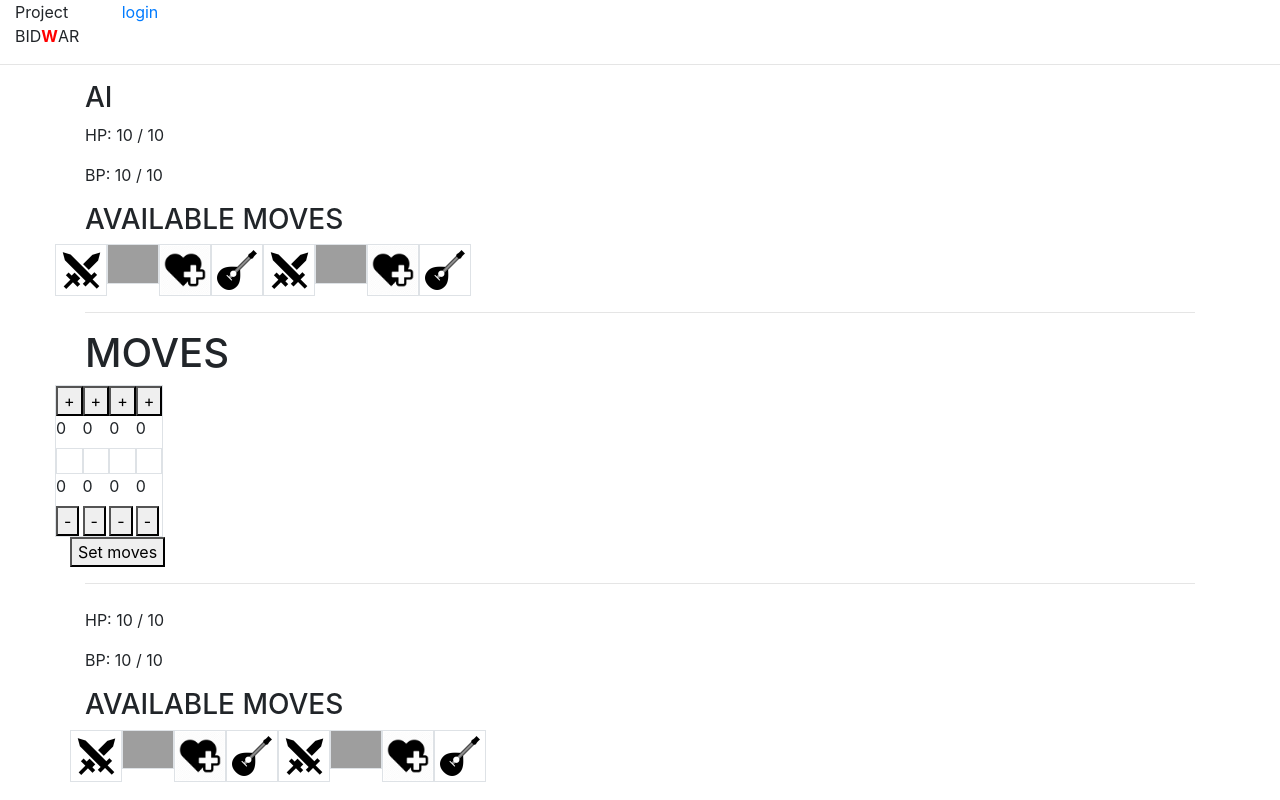
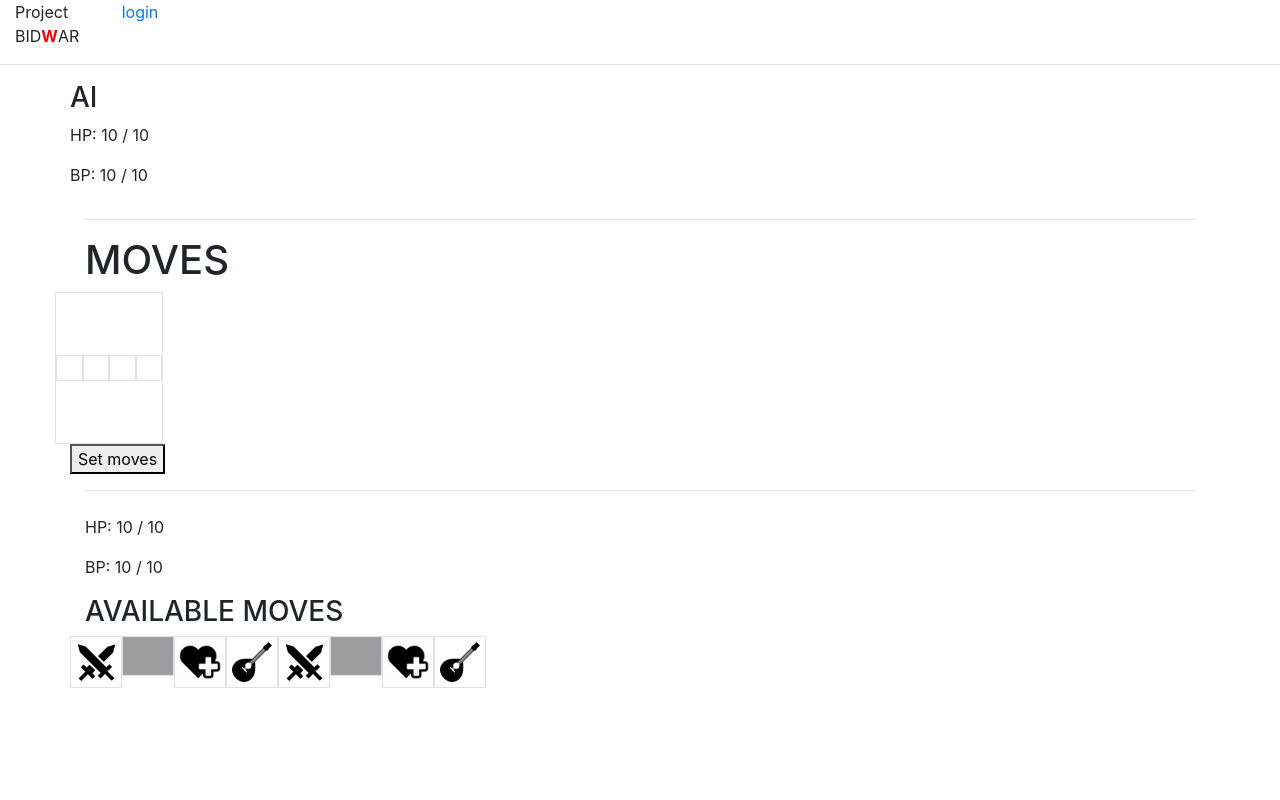
Before and after one commit to fulibacsi/bidwar, a Flask app: page /game in a window 1280 px wide. Run offline with Flask 2, Linux system fonts and the light colour scheme; some libraries are stand-ins or nearby versions; grey boxes are pictures that could not be loaded.

Commit message:
Simplified user interface.

```diff
--- a/app/static/game.js
+++ b/app/static/game.js
@@ -1,3 +1,10 @@
+
+var ASSETS = {
+    'atk': window.asset_dir + "/atk.png",
+    'def': window.asset_dir + "/def.png",
+    'heal': window.asset_dir + "/heal.png",
+    'buff': window.asset_dir + "/buff.png"
+}
 
 function get_new_id(base='') {
     var id = base;
@@ -9,59 +16,54 @@ function get_new_id(base='') {
     return id;
 }
 
-function allowDrop(ev) {
-    ev.preventDefault();
+function find_target() {
+    if (document.getElementById('move-slot-1').childNodes[0].nodeType == 3) {
+        return document.getElementById('move-slot-1');
+    } else if (document.getElementById('move-slot-2').childNodes[0].nodeType == 3) {
+        return document.getElementById('move-slot-2');
+    } else {
+        return null;
+    }
 }
 
-function drag(ev) {
-    var parent = document.getElementById(ev.target.id).parentNode
-    ev.dataTransfer.setData("text", ev.target.id);
-    ev.dataTransfer.setData("parent", parent.id);
-}
+function move(id) {
+    var target = find_target();
+    if (target != null) {
+        var element = document.getElementById(id);
+        var parent = element.parentNode;
+        element.setAttribute('onclick', 'remove(id="' + id + '")')
+        parent.removeChild(element);
+        parent.innerHTML = "&nbsp;";
 
-function drop(ev) {
-    ev.preventDefault();
-
-    var data = ev.dataTransfer.getData("text");
-    var element = document.getElementById(data);
-    element.setAttribute('onclick', 'remove(id="' + data + '")');
-    var parent_id = ev.dataTransfer.getData("parent");
-    var parent = document.getElementById(parent_id);
-
-    if (ev.target.childNodes.length == 1) {
-        ev.target.appendChild(element);
-    } else {
-        parent.appendChild(document.getElementById(data));
+        target.innerHTML = '';
+        target.appendChild(element);
     }
-
 }
 
 function remove(id) {
     var element = document.getElementById(id);
-    var original = document.getElementById(element.getAttribute('parent-node'));
-    element.parentNode.removeChild(element);
-    element.removeAttribute('onclick');
-    original.appendChild(element);
+    var parent = element.parentNode;
+    element.setAttribute('onclick', 'move(id="' + id + '")')
+    parent.removeChild(element);
+    parent.innerHTML = "&nbsp;";
+
+    var target = document.getElementById(element.getAttribute('parent-node'));
+    target.innerHTML = '';
+    target.appendChild(element);
 }
 
-function create_move(type='', src='', target) {
+function create_move(type='', target) {
+    var id = get_new_id(type + '-icon')
     var img = document.createElement('img');
-    img.setAttribute('src', src);
-    img.setAttribute('id', get_new_id(type + '-icon'));
+    img.setAttribute('src', ASSETS[type]);
+    img.setAttribute('id', id);
     img.setAttribute('width', 50);
-    img.setAttribute('draggable', "true");
-    img.setAttribute('ondragstart', "drag(event)");
+    img.setAttribute('onclick', 'move(id="' + id + '")')
     img.setAttribute('parent-node', target);
 
     var target = document.getElementById(target);
     target.childNodes.forEach( function(child) { target.removeChild(child) });
     target.appendChild(img);
-}
-
-function set_moves() {
-    console.log('Moves setted!');
-    cycle_visibility('p1-place-bids');
-    cycle_visibility('p1-set-moves');
 }
 
 function change_bid(amount, target) {
@@ -76,13 +78,27 @@ function change_bid(amount, target) {
 }
 
 function cycle_visibility(target) {
-    target = document.getElementById(target);
     target.classList.toggle('invisible');
     target.classList.toggle('visible');
 }
 
+function set_moves() {
+    console.log('Moves setted!');
+    var targets = Array.from(document.getElementsByClassName('bidding-interface'));
+    targets.forEach( function(element) {
+        cycle_visibility(element);
+    });
+    cycle_visibility(document.getElementById('p1-place-bids'));
+    cycle_visibility(document.getElementById('p1-set-moves'));
+
+}
+
 function submit_bids() {
     console.log('Bids placed!');
-    cycle_visibility('p1-place-bids');
-    cycle_visibility('p1-set-moves');
+    var targets = Array.from(document.getElementsByClassName('bidding-interface'));
+    targets.forEach( function(element) {
+        cycle_visibility(element);
+    });
+    cycle_visibility(document.getElementById('p1-place-bids'));
+    cycle_visibility(document.getElementById('p1-set-moves'));
 }
--- a/app/templates/game.html
+++ b/app/templates/game.html
@@ -3,23 +3,11 @@
 {% block content %}
 <div class="container">
         <div id="p2-panel" class="row">
-            <div class="col">
-                <div class="row">
-                    <div class="col">
-                        <h3>AI</h3>
-                        <p>HP: <span id="p2-act-hp">10</span> / <span id="p2-max-hp">10</span></p>
-                        <p>BP: <span id="p2-act-bp">10</span> / <span id="p2-max-bp">10</span></p>
-                        <h3>AVAILABLE MOVES</h3>
-                    </div>
-                </div>
-                <div class="row">
-                        <div class="row">
-                            {% for i in range(1, 9) %}
-                            <div class="col-xs">
-                                <div id='p2-move-slot-{{ i }}' class="border" width=50 height=50>&nbsp;</div>
-                            </div>
-                            {% endfor %}
-                        </div>
+            <div class="row">
+                <div class="col">
+                    <h3>AI</h3>
+                    <p>HP: <span id="p2-act-hp">10</span> / <span id="p2-max-hp">10</span></p>
+                    <p>BP: <span id="p2-act-bp">10</span> / <span id="p2-max-bp">10</span></p>
                 </div>
             </div>
         </div>
@@ -29,11 +17,11 @@
         <div id="moves" class="row border">
             {% for i in range(1, 5) %}
             <div class="col-xs">
-                <button onclick="change_bid(amount=1, target='p1-bid-slot-{{ i }}')">+</button><br>
-                <label id="p2-bid-slot-{{ i }}">0</label><br>
-                <div id='move-slot-{{ i }}' class="border" ondrop="drop(event)" ondragover="allowDrop(event)" width=50 height=50>&nbsp;</div>
-                <label id="p1-bid-slot-{{ i }}">0</label><br>
-                <button onclick="change_bid(amount=-1, target='p1-bid-slot-{{ i }}')">-</button>
+                <button class="bidding-interface invisible" onclick="change_bid(amount=1, target='p1-bid-slot-{{ i }}')">+</button><br>
+                <label class="bidding-interface invisible" id="p2-bid-slot-{{ i }}">0</label><br>
+                <div id='move-slot-{{ i }}' class="border" width=50 height=50>&nbsp;</div>
+                <label class="bidding-interface invisible" id="p1-bid-slot-{{ i }}">0</label><br>
+                <button class="bidding-interface invisible" onclick="change_bid(amount=-1, target='p1-bid-slot-{{ i }}')">-</button>
             </div>
             {% endfor %}
         </div>
@@ -56,7 +44,7 @@
             <div class="row">
                 {% for i in range(1, 9) %}
                 <div class="col-xs">
-                    <div id='p1-move-slot-{{ i }}' class="border" width=50 height=50 ondragover="allowDrop(event)">&nbsp;</div>
+                    <div id='p1-move-slot-{{ i }}' class="border" width=50 height=50>&nbsp;</div>
                 </div>
                 {% endfor %}
             </div>
@@ -65,10 +53,8 @@
 </div>
 
 <script>
-    {% for p in range(1, 3) %}
     {% for move in ['atk', 'def', 'heal', 'buff'] * 2 %}
-    create_move(type = "{{ move }}", src=window.asset_dir + "/{{ move }}.png", target="p{{ p }}-move-slot-{{ loop.index }}");
-    {% endfor %}
+    create_move(type = "{{ move }}", target="p1-move-slot-{{ loop.index }}");
     {% endfor %}
 </script>
 {% endblock %}
```
